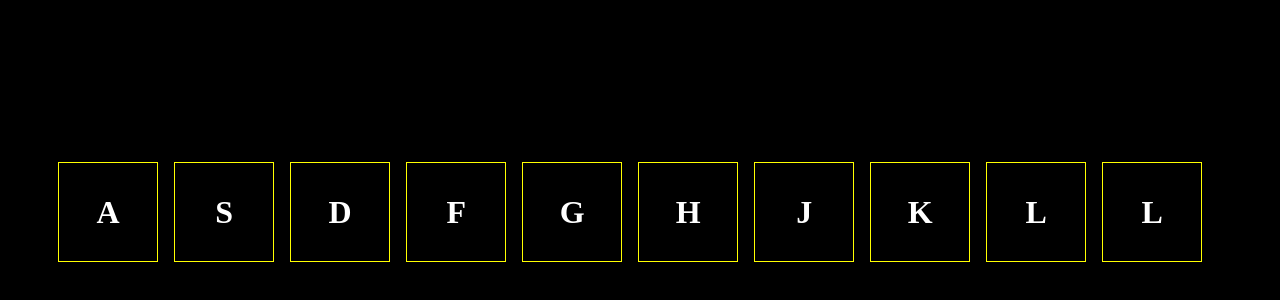
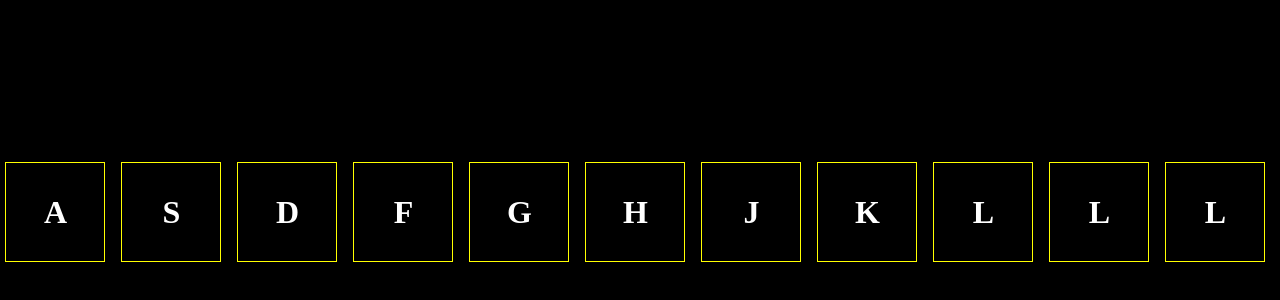
Before and after one commit to pranaymasulkar/javascript-practice-project-buginers, a plain HTML site: page Drum-Kit/index.html in a window 1280 px wide. Shown: the part 188-488 px from the top of the page. Drawn offline with Linux system fonts and the light colour scheme.

Commit message:
create new project

```diff
--- a/Drum-Kit/index.html
+++ b/Drum-Kit/index.html
@@ -19,6 +19,7 @@
           <div data-key="72" class="key">h</div>
           <div data-key="74" class="key">j</div>
           <div data-key="75" class="key">k</div>
+          <div data-key="76" class="key">l</div>
           <div data-key="76" class="key">l</div>
           <div data-key="76" class="key">l</div>
         </div>
```
Also changed, not shown: 1 other file.
